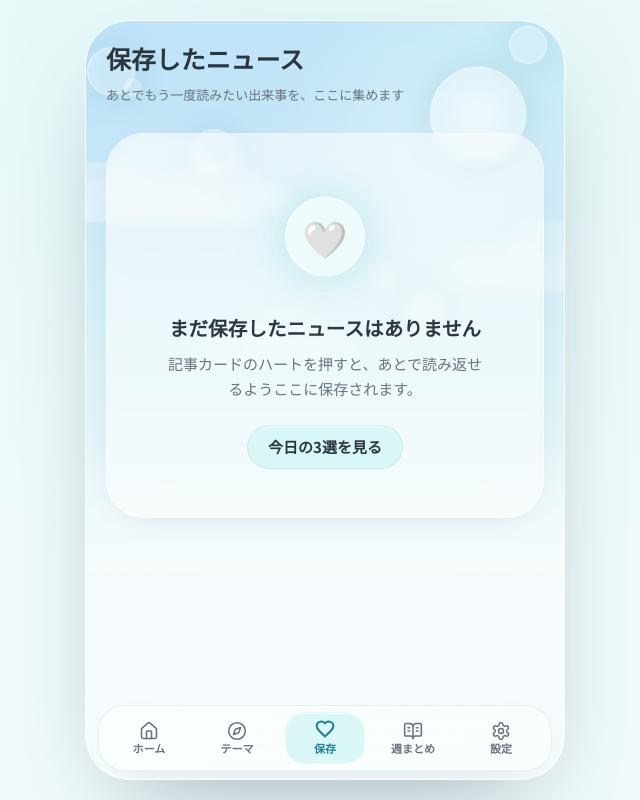
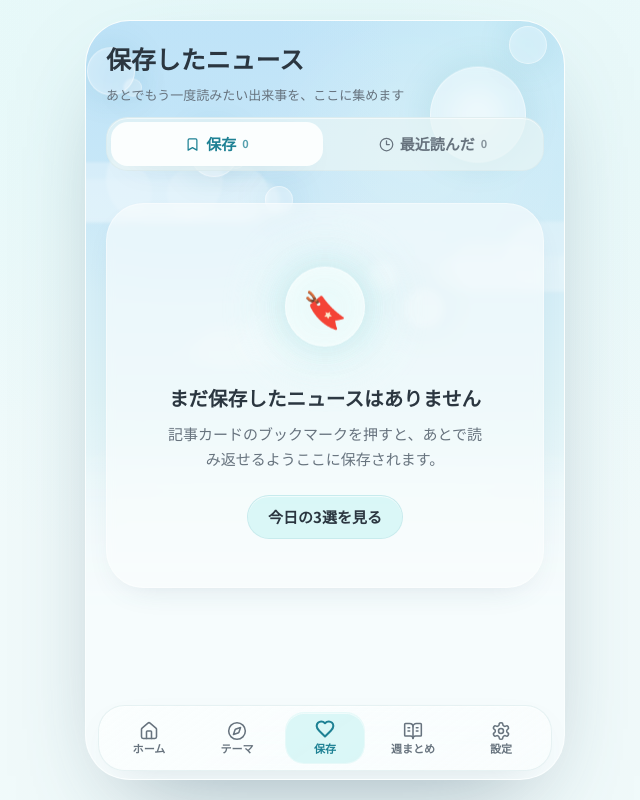
Before and after one commit to sunpotflower4460-cpu/Hot-news, a Next.js app: page /favorites in a window 1280 px wide. Shown: the whole page, without its empty margins (315-955 px from the left). Built offline with nearby package versions, Linux system fonts and the light colour scheme; a web font is replaced by a local one.

Commit message:
feat: add recent reading history beside saved news

```diff
--- a/src/app/(app)/favorites/page.tsx
+++ b/src/app/(app)/favorites/page.tsx
@@ -1,37 +1,76 @@
 'use client';
 
+import { useState } from 'react';
+import { Bookmark, Clock3 } from 'lucide-react';
 import { ArticleCard } from '@/components/article/ArticleCard';
 import { ScreenHeader } from '@/components/layout/ScreenHeader';
 import { EmptyState } from '@/components/ui/EmptyState';
 import { LinkButton } from '@/components/ui/LinkButton';
 import { isArticleEligibleForPublication } from '@/lib/editorial/policy';
 import { useFavoritesStore } from '@/lib/store/useFavoritesStore';
+import { useReadingStore } from '@/lib/store/useReadingStore';
 import { useHydrated } from '@/lib/utils/useHydrated';
+import { cn } from '@/lib/utils/cn';
 import { ARTICLES } from '@/mock/articles';
 import type { Article } from '@/types/article';
 
+type View = 'saved' | 'recent';
+
 export default function FavoritesPage() {
   const hydrated = useHydrated();
+  const [view, setView] = useState<View>('saved');
   const ids = useFavoritesStore((state) => state.ids);
+  const readingEntries = useReadingStore((state) => state.entries);
   const eligible = ARTICLES.filter(isArticleEligibleForPublication);
   const map = new Map(eligible.map((article) => [article.id, article]));
   const saved = ids
     .map((id) => map.get(id))
     .filter((article): article is Article => article !== undefined);
+  const recent = readingEntries
+    .map((entry) => map.get(entry.id))
+    .filter((article): article is Article => article !== undefined);
+  const visible = view === 'saved' ? saved : recent;
 
   return (
     <div className="pb-10">
       <ScreenHeader
-        title="保存したニュース"
+        title={view === 'saved' ? '保存したニュース' : '最近読んだニュース'}
         subtitle={
-          hydrated && saved.length > 0
-            ? `${saved.length}件を保存しています`
-            : 'あとでもう一度読みたい出来事を、ここに集めます'
+          view === 'saved'
+            ? hydrated && saved.length > 0
+              ? `${saved.length}件を保存しています`
+              : 'あとでもう一度読みたい出来事を、ここに集めます'
+            : hydrated && recent.length > 0
+              ? `最近開いた${recent.length}件を、新しい順に表示しています`
+              : '保存し忘れた記事も、ここから戻れます'
         }
       />
 
+      <div className="px-5 pb-4">
+        <div
+          role="group"
+          aria-label="保存したニュースと閲覧履歴を切り替える"
+          className="grid grid-cols-2 gap-1 rounded-[1.35rem] border border-line/50 bg-surface-2/70 p-1 shadow-inner-light"
+        >
+          <ViewButton
+            active={view === 'saved'}
+            onClick={() => setView('saved')}
+            Icon={Bookmark}
+            label="保存"
+            count={saved.length}
+          />
+          <ViewButton
+            active={view === 'recent'}
+            onClick={() => setView('recent')}
+            Icon={Clock3}
+            label="最近読んだ"
+            count={recent.length}
+          />
+        </div>
+      </div>
+
       {!hydrated ? (
-        <div aria-label="保存したニュースを読み込み中" className="space-y-3 px-5 pt-2">
+        <div aria-label="ニュースを読み込み中" className="space-y-3 px-5 pt-2">
           {Array.from({ length: 3 }).map((_, index) => (
             <div
               key={index}
@@ -47,11 +86,15 @@ export default function FavoritesPage() {
             </div>
           ))}
         </div>
-      ) : saved.length === 0 ? (
+      ) : visible.length === 0 ? (
         <EmptyState
-          glyph="🤍"
-          title="まだ保存したニュースはありません"
-          description="記事カードのハートを押すと、あとで読み返せるようここに保存されます。"
+          glyph={view === 'saved' ? '🔖' : '🕊️'}
+          title={view === 'saved' ? 'まだ保存したニュースはありません' : '最近読んだニュースはありません'}
+          description={
+            view === 'saved'
+              ? '記事カードのブックマークを押すと、あとで読み返せるようここに保存されます。'
+              : '記事を開くと、端末内だけに最近読んだ履歴が残ります。30日を過ぎると自動で消えます。'
+          }
           action={
             <LinkButton href="/home" variant="soft">
               今日の3選を見る
@@ -60,7 +103,7 @@ export default function FavoritesPage() {
         />
       ) : (
         <div className="space-y-3 px-5 pt-2">
-          {saved.map((article) => (
+          {visible.map((article) => (
             <ArticleCard key={article.id} article={article} layout="list" />
           ))}
         </div>
@@ -68,3 +111,33 @@ export default function FavoritesPage() {
     </div>
   );
 }
+
+function ViewButton({
+  active,
+  onClick,
+  Icon,
+  label,
+  count,
+}: {
+  active: boolean;
+  onClick: () => void;
+  Icon: typeof Bookmark;
+  label: string;
+  count: number;
+}) {
+  return (
+    <button
+      type="button"
+      onClick={onClick}
+      aria-pressed={active}
+      className={cn(
+        'flex min-h-11 items-center justify-center gap-1.5 rounded-[1.05rem] px-3 text-caption font-bold transition-all duration-300 ease-gentle active:scale-95',
+        active ? 'bg-surface text-accent shadow-soft' : 'text-muted hover:bg-surface/50 hover:text-text',
+      )}
+    >
+      <Icon aria-hidden size={15} />
+      {label}
+      <span className="text-[0.68rem] opacity-75">{count}</span>
+    </button>
+  );
+}
```
